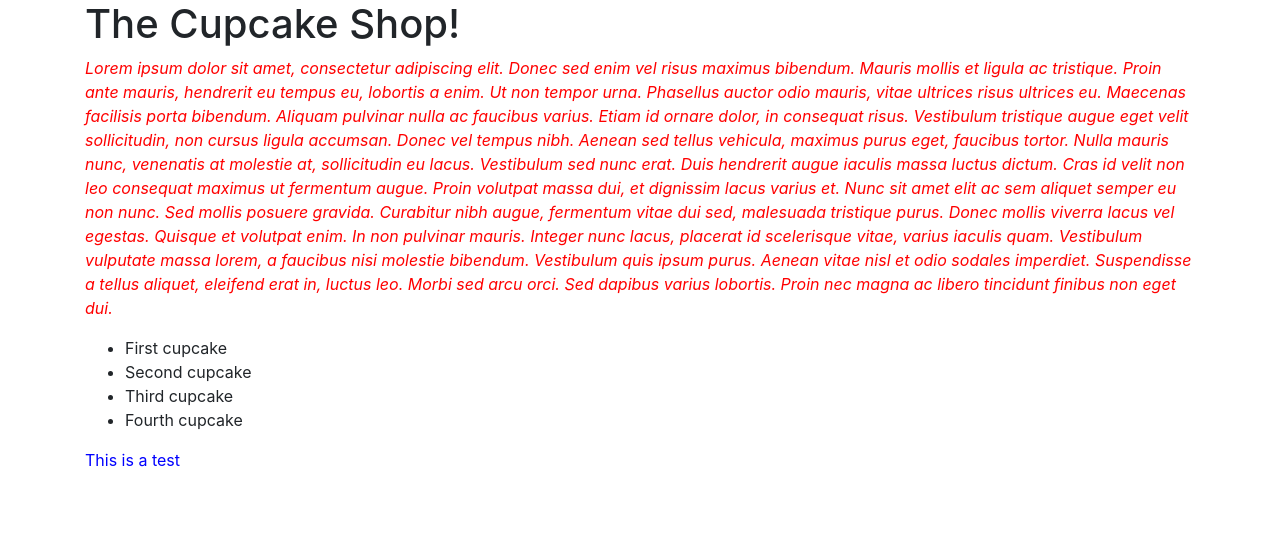
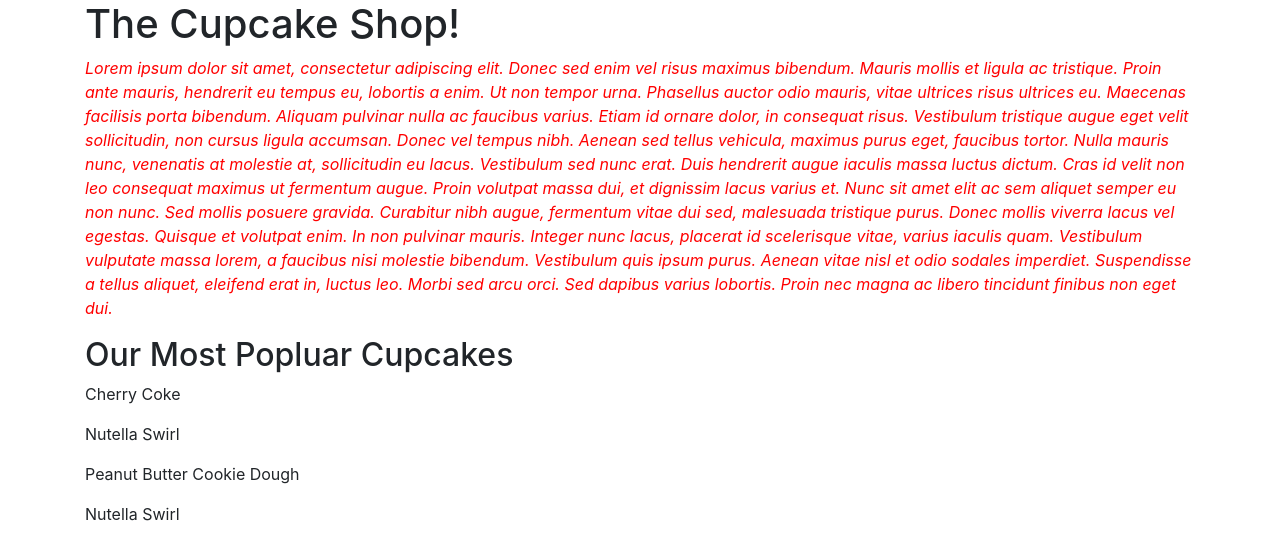
Before and after one commit to TonyBoy56/week1-cupcake, a plain HTML site: page index.html in a window 1280 px wide. Drawn offline with Linux system fonts and the light colour scheme.

Commit message:
change 'best' class to h2, and add p tags for different cupcake flavors.

```diff
--- a/index.html
+++ b/index.html
@@ -12,14 +12,11 @@
         <p class="flashy">Lorem ipsum dolor sit amet, consectetur adipiscing elit. Donec sed enim vel risus maximus bibendum. Mauris mollis et ligula ac tristique. Proin ante mauris, hendrerit eu tempus eu, lobortis a enim. Ut non tempor urna. Phasellus auctor odio mauris, vitae ultrices risus ultrices eu. Maecenas facilisis porta bibendum. Aliquam pulvinar nulla ac faucibus varius. Etiam id ornare dolor, in consequat risus. Vestibulum tristique augue eget velit sollicitudin, non cursus ligula accumsan. Donec vel tempus nibh. Aenean sed tellus vehicula, maximus purus eget, faucibus tortor. Nulla mauris nunc, venenatis at molestie at, sollicitudin eu lacus. Vestibulum sed nunc erat. Duis hendrerit augue iaculis massa luctus dictum. Cras id velit non leo consequat maximus ut fermentum augue. Proin volutpat massa dui, et dignissim lacus varius et.
         Nunc sit amet elit ac sem aliquet semper eu non nunc. Sed mollis posuere gravida. Curabitur nibh augue, fermentum vitae dui sed, malesuada tristique purus. Donec mollis viverra lacus vel egestas. Quisque et volutpat enim. In non pulvinar mauris. Integer nunc lacus, placerat id scelerisque vitae, varius iaculis quam. Vestibulum vulputate massa lorem, a faucibus nisi molestie bibendum. Vestibulum quis ipsum purus. Aenean vitae nisl et odio sodales imperdiet. Suspendisse a tellus aliquet, eleifend erat in, luctus leo. Morbi sed arcu orci. Sed dapibus varius lobortis. Proin nec magna ac libero tincidunt finibus non eget dui.</p>
 
-        <ul>
-            <li>First cupcake</li>
-            <li>Second cupcake</li>
-            <li>Third cupcake</li>
-            <li>Fourth cupcake</li>
-        </ul>
-
-        <p class="best">This is a test</p>
+        <h2 class="best">Our Most Popluar Cupcakes</h2>
+        <p>Cherry Coke</p>
+        <p>Nutella Swirl</p>
+        <p>Peanut Butter Cookie Dough</p>
+        <p>Nutella Swirl</p>
     </div>
 
 </body>
```
